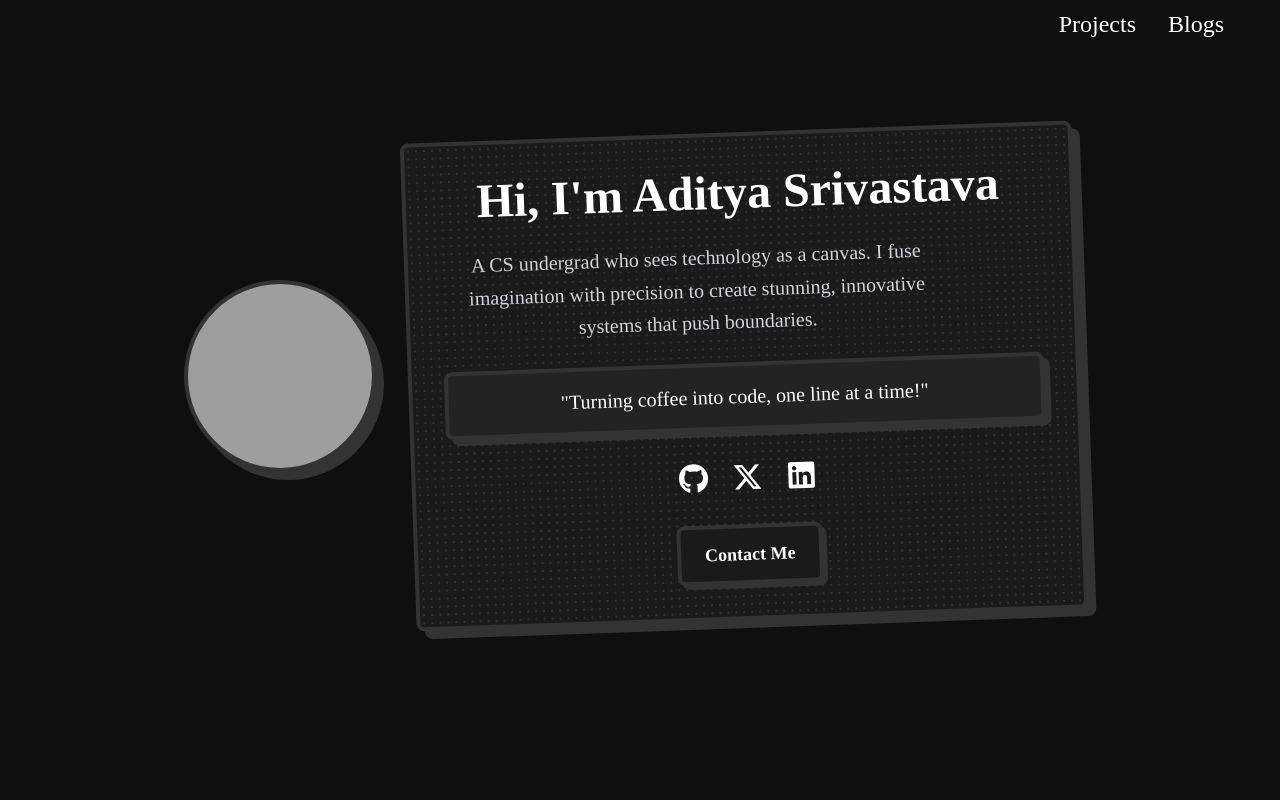
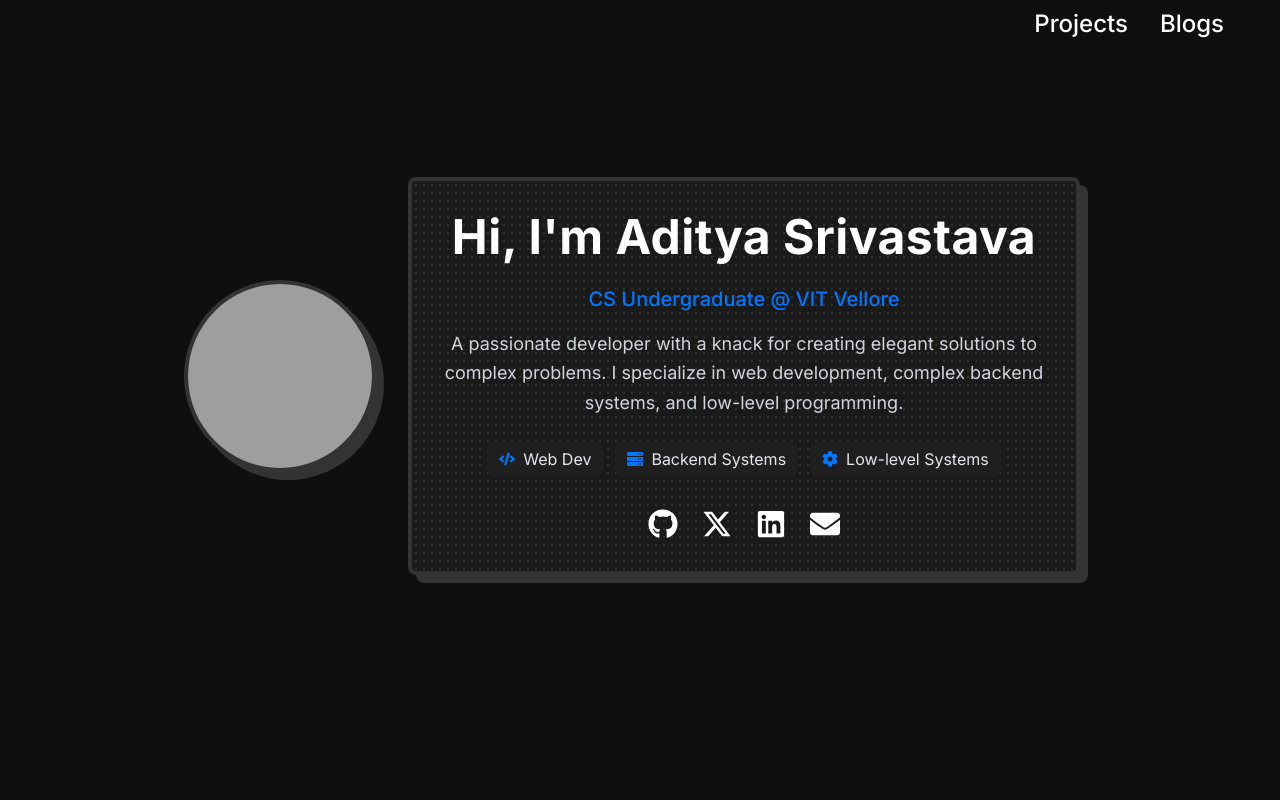
Before and after one commit to jerkeyray/Jerkeyray-Porfolio, a Next.js app: page / in a window 1280 px wide. Shown: the top 800 px of the page. Built offline with nearby package versions, Linux system fonts and the light colour scheme; no server answers; the database is empty; grey boxes are pictures that could not be loaded.

Commit message:
about me changes

```diff
--- a/app/globals.css
+++ b/app/globals.css
@@ -1,16 +1,17 @@
-@import url("https://fonts.googleapis.com/css2?family=Inter:ital,opsz,wght@0,14..32,100..900;1,14..32,100..900&family=JetBrains+Mono:ital,wght@0,100..800;1,100..800&display=swap");
+/* Remove Google Fonts import since we're using Next.js font system now */
+/* @import url("https://fonts.googleapis.com/css2?family=Bebas+Neue&family=Inter:ital,wght@0,100..900;1,100..900&family=JetBrains+Mono:ital,wght@0,100..800;1,100..800&display=swap"); */
 @import "tailwindcss";
 @import "tw-animate-css";
 
-
-html, body {
+html,
+body {
   margin: 0;
   padding: 0;
   background-color: #000; /* or your dark color */
   color: #fff;
   height: 100%;
   overscroll-behavior: none; /* prevents scroll chaining glow */
-  font-family: "'Noto Sans', 'Noto Sans JP', sans-serif";
+  font-family: var(--font-inter), sans-serif;
   min-height: 100vh;
 }
 
@@ -29,7 +30,19 @@ body::-webkit-scrollbar {
   display: none; /* Chrome, Safari */
 }
 
-
+/* Update h1-h6 to use Inter instead of Bebas Neue */
+h1,
+h2,
+h3,
+h4,
+h5,
+h6 {
+  font-family: var(--font-inter), sans-serif;
+  /* Adjust letter-spacing for Inter */
+  letter-spacing: 0.01em;
+  /* Make headings bold to compensate for not using display font */
+  font-weight: 700;
+}
 
 @theme inline {
   --color-background: var(--background);
--- a/app/layout.tsx
+++ b/app/layout.tsx
@@ -1,5 +1,13 @@
 import type { Metadata } from "next";
+import { Inter } from "next/font/google";
 import "./globals.css";
+
+// Import Inter for use throughout the entire site
+const inter = Inter({
+  subsets: ["latin"],
+  display: "swap",
+  variable: "--font-inter",
+});
 
 export const metadata: Metadata = {
   title: "Aditya Srivastava",
@@ -31,10 +39,8 @@ export default function RootLayout({
   children: React.ReactNode;
 }>) {
   return (
-    <html lang="en">
-      <body
-        className="relative bg-gradient-to-b from-black via-gray-900 to-black overflow-y-auto"
-      >
+    <html lang="en" className={`${inter.variable}`}>
+      <body className="relative bg-gradient-to-b from-black via-gray-900 to-black overflow-y-auto">
         {children}
       </body>
     </html>
--- a/components/AboutMe.tsx
+++ b/components/AboutMe.tsx
@@ -1,15 +1,25 @@
 "use client"; // Mark this as a client component
-import React from "react";
-import { FaGithub, FaLinkedin } from "react-icons/fa";
+import React, { useState } from "react";
+import {
+  FaGithub,
+  FaLinkedin,
+  FaEnvelope,
+  FaCode,
+  FaServer,
+  FaCog,
+} from "react-icons/fa";
 import { FaXTwitter } from "react-icons/fa6";
 import Image from "next/image";
 
 const AboutMe = () => {
-  const handleScrollToContact = () => {
-    const contactSection = document.getElementById("contact-me");
-    if (contactSection) {
-      contactSection.scrollIntoView({ behavior: "smooth" });
-    }
+  const [showCopied, setShowCopied] = useState(false);
+
+  const copyEmailToClipboard = () => {
+    const email = "srivastavya24@gmail.com";
+    navigator.clipboard.writeText(email).then(() => {
+      setShowCopied(true);
+      setTimeout(() => setShowCopied(false), 2000);
+    });
   };
 
   return (
@@ -25,7 +35,7 @@ const AboutMe = () => {
         />
       </div>
       {/* Manga Panel */}
-      <div className="relative w-full max-w-2xl mx-4 p-8 bg-[#1A1A1A] text-[#FFFFFF] border-4 border-[#333333] rounded-md shadow-[8px_8px_0_#333333] transform -rotate-2 overflow-hidden mt-8 md:mt-0 md:ml-8">
+      <div className="relative w-full max-w-2xl mx-4 p-8 bg-[#1A1A1A] text-[#FFFFFF] border-4 border-[#333333] rounded-md shadow-[8px_8px_0_#333333] overflow-hidden mt-8 md:mt-0 md:ml-8">
         {/* Subtle Screentone Background */}
         <div
           className="absolute inset-0 opacity-10 pointer-events-none"
@@ -38,23 +48,43 @@ const AboutMe = () => {
         <h1 className="relative text-4xl md:text-5xl font-bold mb-6 animate-fade-in text-center z-10">
           Hi, I&apos;m Aditya Srivastava
         </h1>
-        {/* Description */}
-        <p className="relative text-lg md:text-xl max-w-lg text-center leading-relaxed whitespace-pre-line z-10 text-gray-300">
-          A CS undergrad who sees technology as a canvas. I fuse imagination
-          with precision to create stunning, innovative systems that push
-          boundaries.
-        </p>
-        {/* Speech Bubble */}
-        <div className="relative mt-6 p-4 bg-[#232323] border-4 border-[#333333] rounded-md shadow-[6px_6px_0_#333333] text-center text-lg md:text-xl font-medium z-10">
-          <p>&quot;Turning coffee into code, one line at a time!&quot;</p>
+
+        {/* Description - Improved formatting */}
+        <div className="relative z-10 space-y-4 text-center">
+          <p className="text-xl font-medium text-[#0077FF]">
+            CS Undergraduate @ VIT Vellore
+          </p>
+
+          <p className="text-lg leading-relaxed text-gray-300">
+            A passionate developer with a knack for creating elegant solutions
+            to complex problems. I specialize in web development, complex
+            backend systems, and low-level programming.
+          </p>
+
+          <div className="flex flex-wrap justify-center gap-3 pt-2">
+            <div className="flex items-center bg-[#1F1F1F] px-3 py-1.5 rounded-md">
+              <FaCode className="mr-2 text-[#0077FF]" />
+              <span className="text-gray-200">Web Dev</span>
+            </div>
+            <div className="flex items-center bg-[#1F1F1F] px-3 py-1.5 rounded-md">
+              <FaServer className="mr-2 text-[#0077FF]" />
+              <span className="text-gray-200">Backend Systems</span>
+            </div>
+            <div className="flex items-center bg-[#1F1F1F] px-3 py-1.5 rounded-md">
+              <FaCog className="mr-2 text-[#0077FF]" />
+              <span className="text-gray-200">Low-level Systems</span>
+            </div>
+          </div>
         </div>
-        {/* Social Media Links */}
+
+        {/* Social Media Links with Email Icon */}
         <div className="relative mt-8 flex justify-center space-x-6 z-10">
           <a
             href="https://github.com/jerkeyray"
             target="_blank"
             rel="noopener noreferrer"
-            className="text-[#FFFFFF] hover:text-[#0077FF] text-3xl"
+            className="text-[#FFFFFF] hover:text-[#0077FF] text-3xl transform hover:scale-110 transition-all"
+            aria-label="GitHub Profile"
           >
             <FaGithub />
           </a>
@@ -62,7 +92,8 @@ const AboutMe = () => {
             href="https://x.com/jerkeyray"
             target="_blank"
             rel="noopener noreferrer"
-            className="text-[#FFFFFF] hover:text-[#0077FF] text-3xl"
+            className="text-[#FFFFFF] hover:text-[#0077FF] text-3xl transform hover:scale-110 transition-all"
+            aria-label="Twitter/X Profile"
           >
             <FaXTwitter />
           </a>
@@ -70,18 +101,22 @@ const AboutMe = () => {
             href="https://www.linkedin.com/in/aditya-srivastava-a943a8321/"
             target="_blank"
             rel="noopener noreferrer"
-            className="text-[#FFFFFF] hover:text-[#0077FF] text-3xl"
+            className="text-[#FFFFFF] hover:text-[#0077FF] text-3xl transform hover:scale-110 transition-all"
+            aria-label="LinkedIn Profile"
           >
             <FaLinkedin />
           </a>
-        </div>
-        {/* Contact Me Button */}
-        <div className="relative mt-8 flex justify-center z-10">
           <button
-            onClick={handleScrollToContact}
-            className="px-6 py-3 bg-[#1A1A1A] text-[#FFFFFF] text-lg font-bold rounded-md border-4 border-[#333333] shadow-[4px_4px_0_#333333] hover:bg-[#0077FF] hover:text-[#FFFFFF] hover:shadow-[4px_4px_0_#0056B3] transition-all"
+            onClick={copyEmailToClipboard}
+            className="text-[#FFFFFF] hover:text-[#0077FF] text-3xl bg-transparent border-none p-0 cursor-pointer transform hover:scale-110 transition-all relative"
+            aria-label="Copy Email Address"
           >
-            Contact Me
+            <FaEnvelope />
+            {showCopied && (
+              <div className="absolute -top-8 left-1/2 transform -translate-x-1/2 bg-gray-800 text-white text-xs py-1 px-2 rounded whitespace-nowrap">
+                Email copied!
+              </div>
+            )}
           </button>
         </div>
       </div>
--- a/components/ProjectCard.tsx
+++ b/components/ProjectCard.tsx
@@ -1,5 +1,4 @@
 // components/ProjectCard.tsx
-import Image from "next/image";
 import Link from "next/link";
 import { FaGithub } from "react-icons/fa";
 import { techIcons } from "@/lib/techIcons";
@@ -9,7 +8,7 @@ interface ProjectCardProps {
   title: string;
   description: string;
   tech: string[];
-  image: string;
+  image: string; // kept for backwards compatibility
   liveUrl?: string;
   githubUrl?: string;
 }
@@ -18,10 +17,9 @@ export default function ProjectCard({
   title,
   description,
   tech,
-  image,
   liveUrl,
   githubUrl,
-}: ProjectCardProps) {
+}: Omit<ProjectCardProps, "image">) {
   // Check if URLs are valid (not undefined or empty)
   const hasLiveUrl = liveUrl && liveUrl.trim() !== "";
   const hasGithubUrl = githubUrl && githubUrl.trim() !== "";
@@ -31,22 +29,13 @@ export default function ProjectCard({
       <div className="absolute inset-0 opacity-5 pointer-events-none">
         <DottedPattern />
       </div>
-      <div className="relative w-full aspect-[16/9]">
-        <Image
-          src={image}
-          alt={title}
-          fill
-          className="object-cover object-center"
-          sizes="(max-width: 768px) 95vw, (max-width: 1024px) 80vw, (max-width: 1280px) 70vw, 60vw"
-        />
-      </div>
       <div className="p-6 md:p-8 space-y-6">
         <div className="flex items-center justify-between">
           {hasLiveUrl ? (
             <Link
               href={liveUrl}
               target="_blank"
-              className="transition-transform hover:scale-105  pointer-events-auto"
+              className="transition-transform hover:scale-105 pointer-events-auto"
             >
               <h3 className="text-2xl md:text-3xl font-bold text-white hover:text-blue-400 transition-colors">
                 {title}
@@ -61,7 +50,7 @@ export default function ProjectCard({
             <Link
               href={githubUrl}
               target="_blank"
-              className="inline-block p-2 transition-all hover:scale-110  pointer-events-auto"
+              className="inline-block p-2 transition-all hover:scale-110 pointer-events-auto"
             >
               <FaGithub className="text-white hover:text-blue-400 text-2xl md:text-3xl transition-colors" />
             </Link>
--- a/lib/projects.ts
+++ b/lib/projects.ts
@@ -2,7 +2,7 @@ export const projects = [
   {
     title: "MovieVault",
     description:
-      "A modern movie discovery platform built with Next.js 14, featuring real-time search, bookmarking, and detailed movie information.",
+      "Movie discovery platform.",
     tech: ["Next.js", "PostgreSQL", "TypeScript", "Tailwind CSS", "Supabase"],
     image: "/project-images/movievault.png",
     liveUrl: "https://movie-vault-jerkeyray.vercel.app",
--- a/tailwind.config.ts
+++ b/tailwind.config.ts
@@ -7,6 +7,10 @@ const config: Config = {
         spin: "spin 1s linear infinite",
         "spin-reverse": "spin 1.5s linear infinite reverse",
       },
+      fontFamily: {
+        sans: ["var(--font-inter)", "sans-serif"],
+        // Removed the heading font family since we're using Inter for everything
+      },
     },
   },
 };
```
Also changed, not shown: app/page.tsx (+8 -8 lines).
